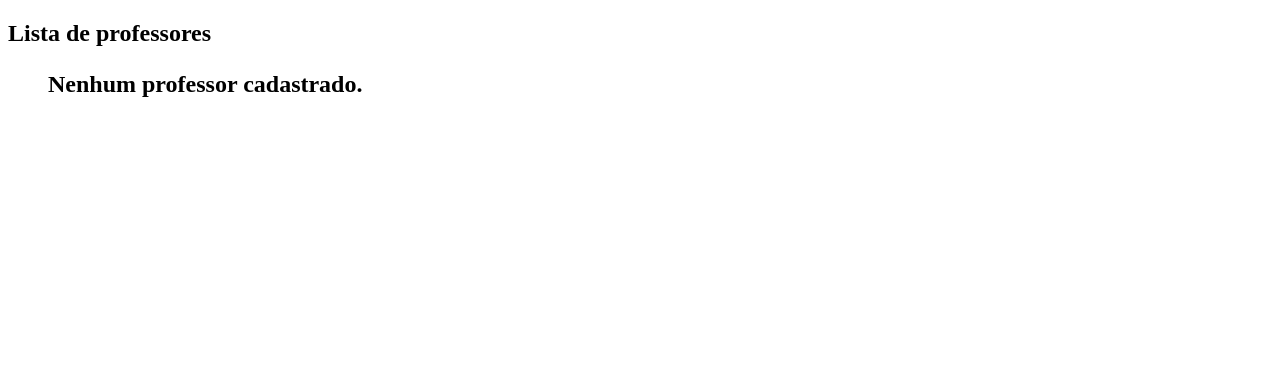
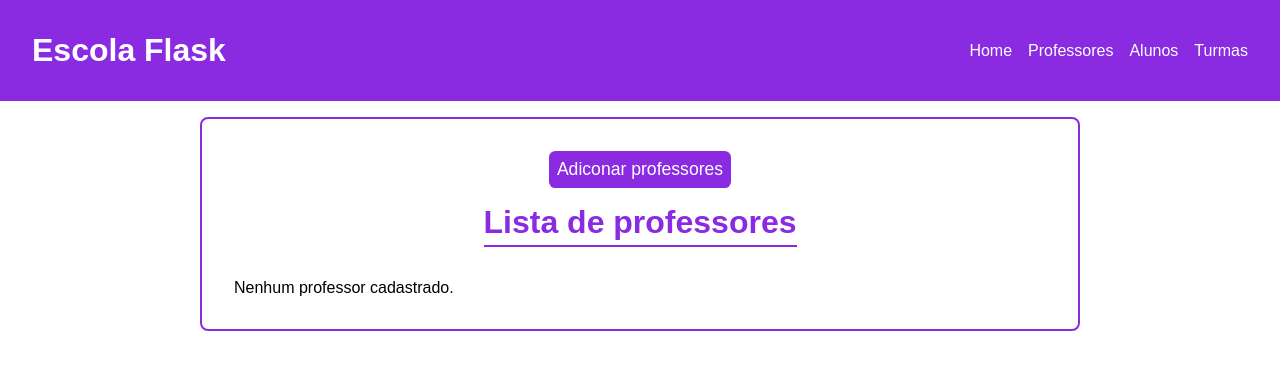
Before and after one commit to Henrique762/escola_api, a Flask app: page /professores in a window 1280 px wide. Shown: the top 370 px of the page. Run offline with Flask 3, Linux system fonts and the light colour scheme.

Commit message:
Fazendo toda parte de professores.

```diff
--- /dev/null
+++ b/static/css/professores.css
@@ -0,0 +1,163 @@
+* {
+  margin: 0;
+  padding: 0;
+  box-sizing: border-box;
+  text-decoration: none;
+  list-style: none;
+}
+
+body {
+  font-family: Arial, Helvetica, sans-serif;
+}
+
+.header {
+  width: 100%;
+  background: blueviolet;
+  padding: 2rem;
+  display: flex;
+  justify-content: space-between;
+  align-items: center;
+  color: #fff;
+}
+
+.nav ul {
+  display: flex;
+  gap: 1rem;
+  align-items: center;
+}
+
+.nav a {
+  display: block;
+  color: #fff;
+}
+
+.container {
+  display: grid;
+  padding: 2rem;
+  max-width: 880px;
+  margin: 0 auto;
+  border: 2px solid blueviolet;
+  border-radius: 0.5rem;
+  margin-top: 1rem;
+  gap: 1rem;
+}
+
+.container h1 {
+  font-size: 2rem;
+  justify-self: center;
+  padding-bottom: 4px;
+  color: blueviolet;
+  border-bottom: 2px solid blueviolet;
+}
+
+.professor {
+  display: grid;
+  gap: 1rem;
+}
+
+.professor > div,
+.professor-editar {
+  background: blueviolet;
+  padding: 1rem;
+  border-radius: 8px;
+  display: grid;
+  gap: 0.5rem;
+}
+
+.professor p,
+.professor-editar p {
+  color: #fff;
+  font-size: 1.2rem;
+}
+
+.professor-forms {
+  display: flex;
+  gap: 1rem;
+  align-items: center;
+}
+
+.professor-forms input {
+  display: block;
+  cursor: pointer;
+  background: #fff;
+  color: blueviolet;
+  padding: 0.5rem;
+  border-radius: 0.2rem;
+  font-size: 1.1rem;
+  border: none;
+}
+
+.professores-adicionar {
+  border: none;
+}
+
+.professores-adicionar form,
+.professor-editar {
+  display: grid;
+  gap: 1rem;
+}
+
+.professores-adicionar label,
+.professor-editar label {
+  font-size: 1.2rem;
+  margin-bottom: 1rem;
+}
+
+.professor-editar label {
+  color: #fff;
+}
+
+.professores-adicionar input,
+.professores-adicionar textarea,
+.professor-editar input,
+.professor-editar textarea {
+  padding: 1rem;
+  border-radius: 0.4rem;
+  border: none;
+  border: 1px solid #373d35;
+  cursor: pointer;
+  margin-top: 0.5rem;
+  width: 50%;
+}
+
+.professor-editar input,
+.professor-editar textarea {
+  border: none;
+}
+
+.professores-adicionar input:hover,
+.professores-adicionar input:focus,
+.professores-adicionar textarea:focus,
+.professores-editar input:hover,
+.professores-editar input:focus,
+.professores-editar textarea:focus {
+  outline: none;
+  border-color: blueviolet;
+}
+
+.professores-adicionar-enviar,
+.professor-editar-enviar,
+.professores-adicionar-professores {
+  align-self: start;
+  max-width: max-content;
+  border: none;
+  background: blueviolet;
+  color: #fff;
+  font-size: 1.1rem;
+  cursor: pointer;
+}
+
+.professor-editar-enviar {
+  background: #fff;
+  color: blueviolet;
+}
+
+.professores-adicionar-professores {
+  background: blueviolet;
+  color: #fff;
+  font-size: 1.1rem;
+  justify-self: center;
+  padding: 0.5rem;
+  cursor: pointer;
+  border-radius: 0.4rem;
+}
--- a/templates/professores/professores.html
+++ b/templates/professores/professores.html
@@ -5,28 +5,46 @@
   <meta charset="UTF-8">
   <meta name="viewport" content="width=device-width, initial-scale=1.0">
   <title>Professores</title>
+  <link rel="stylesheet" href="{{ url_for('static', filename='./css/professores.css') }}">
+
 </head>
 
 <body>
-  <section>
-    <h1>Lista de professores</div>
+
+  <header class="header">
+    <h1>Escola Flask</h1>
+    <nav class="nav">
       <ul>
+        <li><a href="/">Home</a></li>
+        <li><a href="{{ url_for('professores.get_professores')}}">Professores</a></li>
+        <li><a href="#">Alunos</a></li>
+        <li><a href="#">Turmas</a></li>
+      </ul>
+    </nav>
+  </header>
+  <section class="container">
+    <a class="professores-adicionar-professores" href="{{ url_for('professores.adicionar_professores_page')}}">Adiconar professores</a>
+    <h1>Lista de professores</h1>
+    <div class="professor">
       {% if professores %}
       {% for professor in professores %}
-        <li>
       <div>
-            <a href="{{ url_for('professores.get_professores', id_professor=professor.id) }}">(ID: {{ professor.id }})</a>
         <p>Nome: {{ professor.nome }}</p>
         <p>Idade: {{ professor.idade }}</p>
         <p>Matéria: {{ professor.materia }}</p>
         <p>Observações: {{ professor.observacoes }}</p>
+        <div class="professor-forms">
           <form action="{{ url_for('professores.delete_professor', id_professor=professor.id) }}" method="POST">
             <input type="submit" value="Excluir professor" />
           </form>
+          <form action="{{ url_for('professores.get_professor_id', id_professor=professor.id) }}" method="GET">
+            <input type="submit" value="Editar professor" />
+          </form>
         </div>
-        </li>
+      </div>
       {% endfor %}
       {% else %}
+    </div>
     <p>Nenhum professor cadastrado.</p>
     {% endif %}
     </ul>
```
Also changed, not shown: static/css/index.css (added, +45 -0 lines), templates/index.html (+16 -1 lines), templates/professores/professores_adicionar.html (+16 -1 lines), templates/professores/professores_editar.html (+22 -9 lines). Lines whose indentation alone changed are shown as unchanged.
